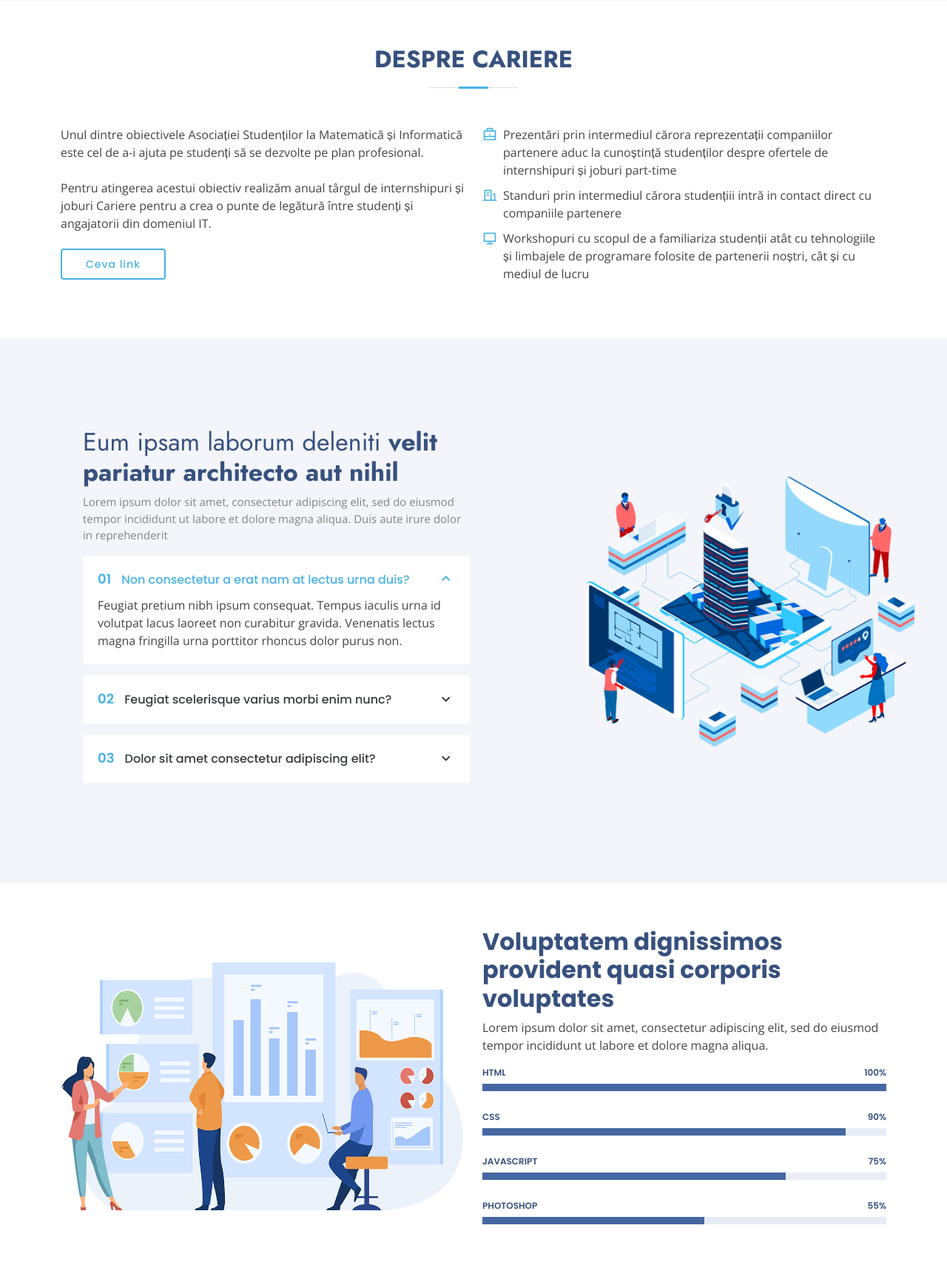
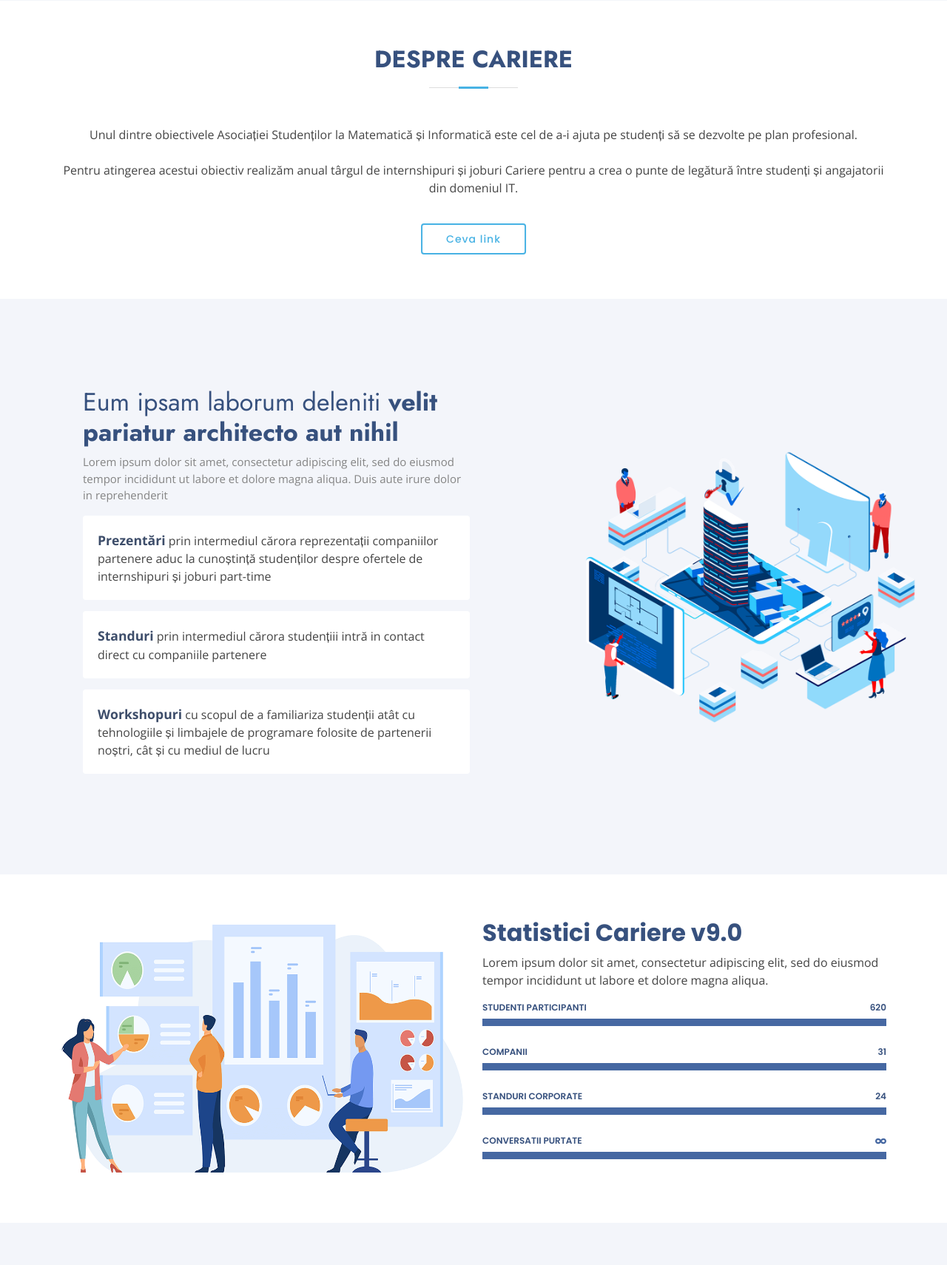
Before and after one commit to as-mi/site-cariere, a PHP site: page / in a window 1280 px wide. Shown: the part 729-2439 px from the top of the page at 74% size. Run offline with PHP 8.4, Linux system fonts and the light colour scheme.

Commit message:
Adding navigation links and some UI changes

```diff
--- a/assets/css/style.css
+++ b/assets/css/style.css
@@ -815,7 +815,7 @@ section {
   color: var(--primary-1);
   -webkit-animation-delay: 0.8s;
   animation-delay: 0.8s;
-  margin-top: 6px;
+  margin-top: 20px;  /* in the template it was 6px */
   border: 2px solid var(--primary-1);
 }
 
@@ -2028,3 +2028,18 @@ section {
     padding-top: 4px;
   }
 }
+
+
+/* added css, not from the template */
+.strong-blue{
+  color: var(--primary-8);
+  font-size: 110%;
+}
+/* about us section */
+.middle-align{
+  text-align: center;
+}
+.btn-learn-more-addon{
+  margin-left: 50%;
+  transform: translateX(-50%);
+}
--- a/index.php
+++ b/index.php
@@ -16,14 +16,14 @@
 
       <nav class="nav-menu d-none d-lg-block">
         <ul>
-          <li class="active"><a href="#">Home</a></li>
-          <li><a href="#">Despre</a></li>
-          <li><a href="#">Program</a></li>
-          <li><a href="#">Parteneri</a></li>
+          <li class="active"><a href="#header">Home</a></li>
+          <li><a href="#about">Despre</a></li>
+          <li><a href="#pricing">Program</a></li>
+          <li><a href="#clients">Parteneri</a></li>
         </ul>
       </nav><!-- .nav-menu -->
 
-      <a href="#about" class="get-started-btn scrollto">Contact</a>
+      <a href="#contact" class="get-started-btn scrollto">Contact</a>
 
     </div>
   </header><!-- End Header -->
@@ -109,21 +109,14 @@
         </div>
 
         <div class="row content">
-          <div class="col-lg-6 pt-4 pt-lg-0">
-            <p>
+          <div class="col-lg-12 pt-4 pt-lg-0 ">
+            <p  class="middle-align">
               Unul dintre obiectivele Asociației Studenților la Matematică și Informatică este cel de a-i ajuta pe studenți să se dezvolte pe plan profesional.<br><br>
               Pentru atingerea acestui obiectiv realizăm anual târgul de internshipuri și joburi Cariere pentru a crea o punte de legătură între studenți și angajatorii din domeniul IT.
             </p>
-            <a href="#" class="btn-learn-more">Ceva link</a>
+            <a href="#" class="btn-learn-more btn-learn-more-addon" >Ceva link</a>
           </div>
-          <div class="col-lg-6">
-            <ul>
-              <li><i class="ri-briefcase-line"></i> Prezentări prin intermediul cărora reprezentații companiilor partenere aduc la cunoștință studenților despre ofertele de internshipuri și joburi part-time</li>
-              <li><i class="ri-building-line"></i> Standuri prin intermediul cărora studențiii intră in contact direct cu companiile partenere</li>
-              <li><i class="ri-computer-line"></i> Workshopuri cu scopul de a familiariza studenții atât cu tehnologiile și limbajele de programare folosite de partenerii noștri, cât și cu mediul de lucru
-              </li>
-            </ul>
-          </div>
+
 
         </div>
 
@@ -148,30 +141,15 @@
             <div class="accordion-list">
               <ul>
                 <li>
-                  <a data-bs-toggle="collapse" class="collapse" data-bs-target="#accordion-list-1"><span>01</span> Non consectetur a erat nam at lectus urna duis? <i class="bx bx-chevron-down icon-show"></i><i class="bx bx-chevron-up icon-close"></i></a>
-                  <div id="accordion-list-1" class="collapse show" data-bs-parent=".accordion-list">
-                    <p>
-                      Feugiat pretium nibh ipsum consequat. Tempus iaculis urna id volutpat lacus laoreet non curabitur gravida. Venenatis lectus magna fringilla urna porttitor rhoncus dolor purus non.
-                    </p>
-                  </div>
+                  <strong class="strong-blue">Prezentări</strong> prin intermediul cărora reprezentații companiilor partenere aduc la cunoștință studenților despre ofertele de internshipuri și joburi part-time
                 </li>
 
                 <li>
-                  <a data-bs-toggle="collapse" data-bs-target="#accordion-list-2" class="collapsed"><span>02</span> Feugiat scelerisque varius morbi enim nunc? <i class="bx bx-chevron-down icon-show"></i><i class="bx bx-chevron-up icon-close"></i></a>
-                  <div id="accordion-list-2" class="collapse" data-bs-parent=".accordion-list">
-                    <p>
-                      Dolor sit amet consectetur adipiscing elit pellentesque habitant morbi. Id interdum velit laoreet id donec ultrices. Fringilla phasellus faucibus scelerisque eleifend donec pretium. Est pellentesque elit ullamcorper dignissim. Mauris ultrices eros in cursus turpis massa tincidunt dui.
-                    </p>
-                  </div>
+                  <strong class="strong-blue">Standuri</strong>  prin intermediul cărora studențiii intră in contact direct cu companiile partenere
                 </li>
 
                 <li>
-                  <a data-bs-toggle="collapse" data-bs-target="#accordion-list-3" class="collapsed"><span>03</span> Dolor sit amet consectetur adipiscing elit? <i class="bx bx-chevron-down icon-show"></i><i class="bx bx-chevron-up icon-close"></i></a>
-                  <div id="accordion-list-3" class="collapse" data-bs-parent=".accordion-list">
-                    <p>
-                      Eleifend mi in nulla posuere sollicitudin aliquam ultrices sagittis orci. Faucibus pulvinar elementum integer enim. Sem nulla pharetra diam sit amet nisl suscipit. Rutrum tellus pellentesque eu tincidunt. Lectus urna duis convallis convallis tellus. Urna molestie at elementum eu facilisis sed odio morbi quis
-                    </p>
-                  </div>
+                  <strong class="strong-blue">Workshopuri</strong>  cu scopul de a familiariza studenții atât cu tehnologiile și limbajele de programare folosite de partenerii noștri, cât și cu mediul de lucru
                 </li>
 
               </ul>
@@ -194,7 +172,7 @@
             <img src="assets/img/skills.png" class="img-fluid" alt="">
           </div>
           <div class="col-lg-6 pt-4 pt-lg-0 content" data-aos="fade-left" data-aos-delay="100">
-            <h3>Voluptatem dignissimos provident quasi corporis voluptates</h3>
+            <h3>Statistici Cariere v9.0</h3>
             <p class="font-italic">
               Lorem ipsum dolor sit amet, consectetur adipiscing elit, sed do eiusmod tempor incididunt ut labore et dolore
               magna aliqua.
@@ -203,30 +181,30 @@
             <div class="skills-content">
 
               <div class="progress">
-                <span class="skill">HTML <i class="val">100%</i></span>
+                <span class="skill">Studenti participanti <i class="val">620</i></span>
                 <div class="progress-bar-wrap">
                   <div class="progress-bar" role="progressbar" aria-valuenow="100" aria-valuemin="0" aria-valuemax="100"></div>
                 </div>
               </div>
 
               <div class="progress">
-                <span class="skill">CSS <i class="val">90%</i></span>
+                <span class="skill">Companii <i class="val">31</i></span>
                 <div class="progress-bar-wrap">
-                  <div class="progress-bar" role="progressbar" aria-valuenow="90" aria-valuemin="0" aria-valuemax="100"></div>
+                  <div class="progress-bar" role="progressbar" aria-valuenow="100" aria-valuemin="0" aria-valuemax="100"></div>
                 </div>
               </div>
 
               <div class="progress">
-                <span class="skill">JavaScript <i class="val">75%</i></span>
+                <span class="skill">Standuri corporate <i class="val">24</i></span>
                 <div class="progress-bar-wrap">
-                  <div class="progress-bar" role="progressbar" aria-valuenow="75" aria-valuemin="0" aria-valuemax="100"></div>
+                  <div class="progress-bar" role="progressbar" aria-valuenow="100" aria-valuemin="0" aria-valuemax="100"></div>
                 </div>
               </div>
 
               <div class="progress">
-                <span class="skill">Photoshop <i class="val">55%</i></span>
+                <span class="skill">Conversatii purtate<i class="val"><img src="./assets/img/icons/infinity-solid.svg" style="width: 15px; height: 15px;" alt=""></i></span>
                 <div class="progress-bar-wrap">
-                  <div class="progress-bar" role="progressbar" aria-valuenow="55" aria-valuemin="0" aria-valuemax="100"></div>
+                  <div class="progress-bar" role="progressbar" aria-valuenow="100" aria-valuemin="0" aria-valuemax="100"></div>
                 </div>
               </div>
 
@@ -261,23 +239,6 @@
 
           </div>
       </section><!-- End Portfolio Section -->
-
-    <!-- ======= Cta Section ======= -->
-    <section id="cta" class="cta">
-      <div class="container" data-aos="zoom-in">
-
-        <div class="row">
-          <div class="col-lg-9 text-center text-lg-left">
-            <h3>Call To Action</h3>
-            <p> Duis aute irure dolor in reprehenderit in voluptate velit esse cillum dolore eu fugiat nulla pariatur. Excepteur sint occaecat cupidatat non proident, sunt in culpa qui officia deserunt mollit anim id est laborum.</p>
-          </div>
-          <div class="col-lg-3 cta-btn-container text-center">
-            <a class="cta-btn align-middle" href="#">Call To Action</a>
-          </div>
-        </div>
-
-      </div>
-    </section><!-- End Cta Section -->
 
 
 
@@ -370,7 +331,7 @@
       <div class="container" data-aos="fade-up">
 
         <div class="section-title">
-          <h2>Pricing</h2>
+          <h2>Programul evenimentului</h2>
           <p>Magnam dolores commodi suscipit. Necessitatibus eius consequatur ex aliquid fuga eum quidem. Sit sint consectetur velit. Quisquam quos quisquam cupiditate. Et nemo qui impedit suscipit alias ea. Quia fugiat sit in iste officiis commodi quidem hic quas.</p>
         </div>
 
@@ -378,7 +339,7 @@
 
           <div class="col-lg-4" data-aos="fade-up" data-aos-delay="100">
             <div class="box">
-              <h3>Free Plan</h3>
+              <h3>De pus programul evenimentului</h3>
               <h4><sup>$</sup>0<span>per month</span></h4>
               <ul>
                 <li><i class="bx bx-check"></i> Quam adipiscing vitae proin</li>
```
Also changed, not shown: assets/img/icons/infinity-solid.svg (added).
